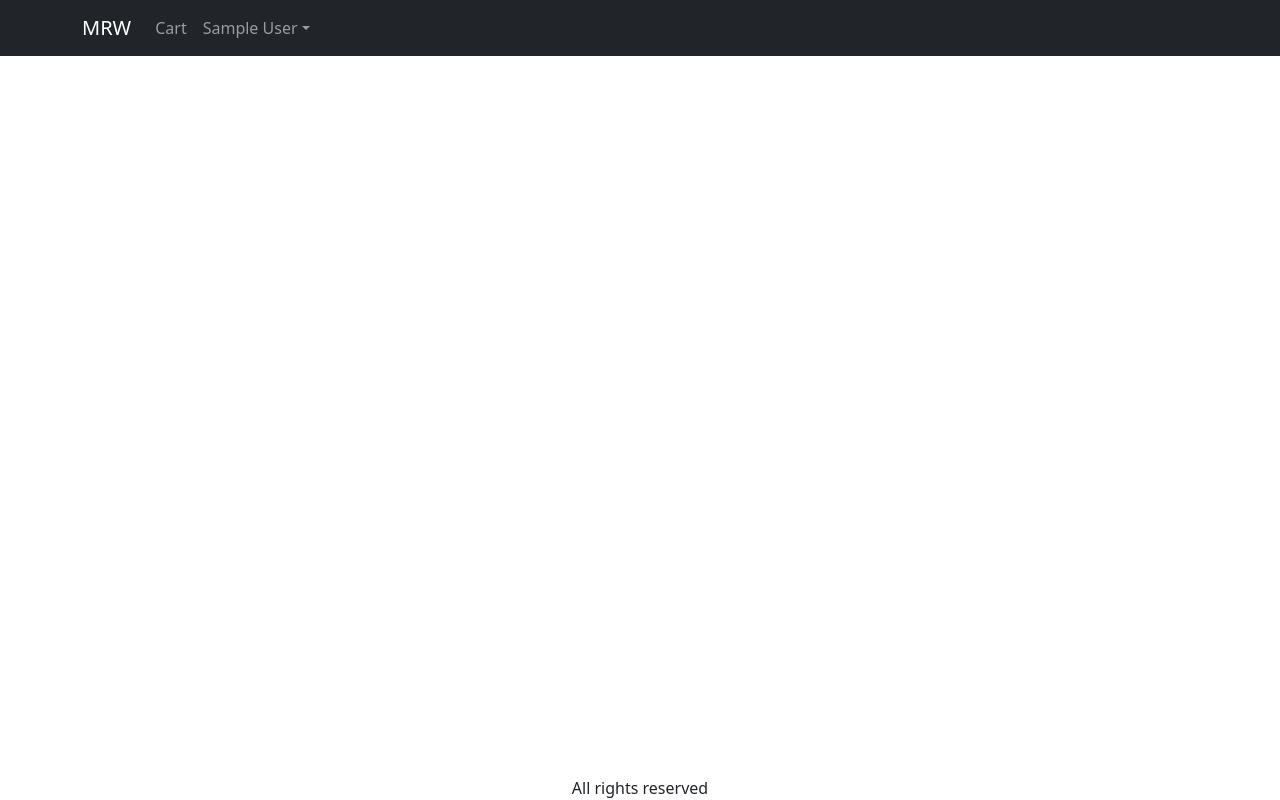
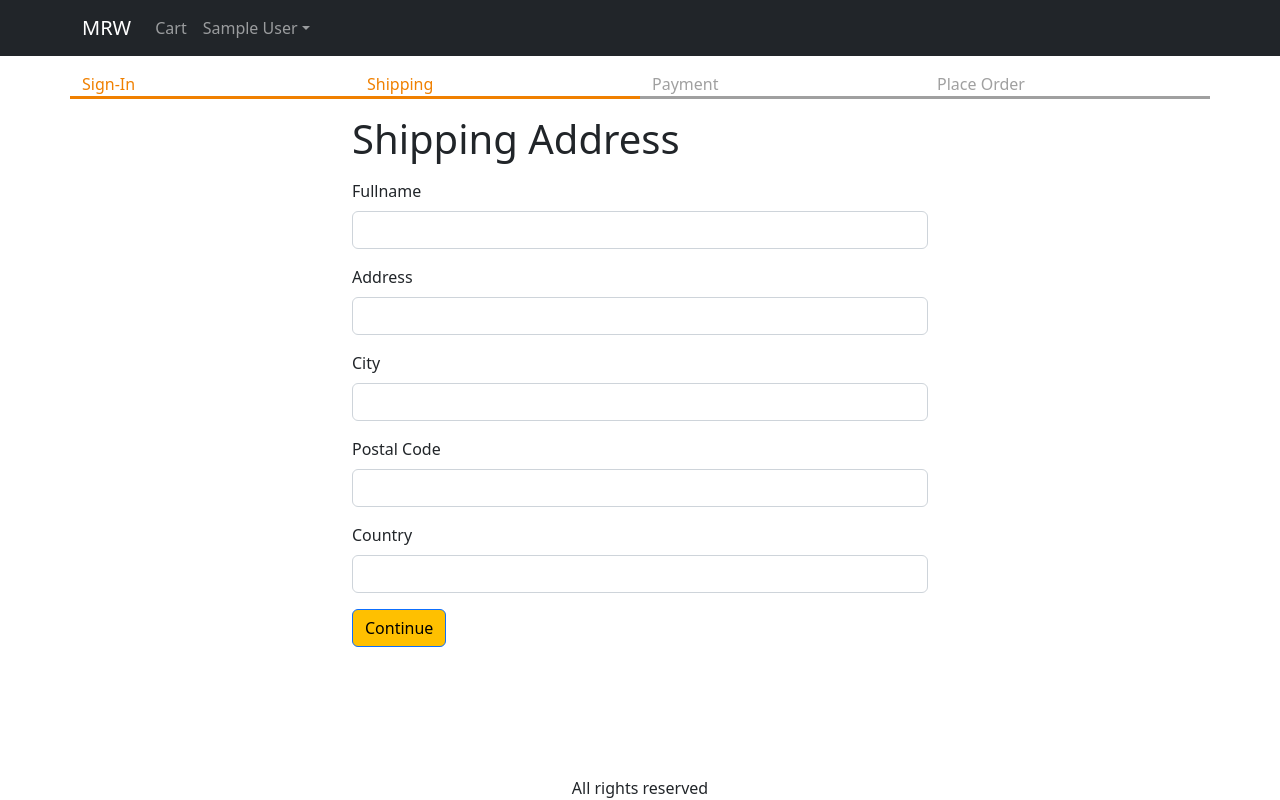
Before and after one commit to rawitchp/mern-mrw-store, a React (Create React App) app in the folder frontend/: page /shipping in a window 1280 px wide. Built offline with nearby package versions, Linux system fonts and the light colour scheme; sample sign-in values are in the browser's storage.

Commit message:
save Shipping Address

```diff
--- a/frontend/src/App.js
+++ b/frontend/src/App.js
@@ -12,6 +12,7 @@
 import SigninScreen from './pages/SigninScreen';
 import { ToastContainer } from 'react-toastify';
 import 'react-toastify/dist/ReactToastify.css';
+import ShippingAddressScreen from './pages/ShippingAddressScreen.js';
 
 function App() {
   const { state, dispatch: ctxDispatch } = useContext(Store);
@@ -20,6 +21,7 @@
   const signoutHandler = () => {
     ctxDispatch({ type: 'USER_SIGNOUT' });
     localStorage.removeItem('userInfo');
+    localStorage.removeItem('shippingAddress');
   };
   return (
     <BrowserRouter>
@@ -73,6 +75,7 @@
               <Route path="/" element={<HomeScreen />} />
               <Route path="/cart" element={<CartScreen />} />
               <Route path="/signin" element={<SigninScreen />} />
+              <Route path="/shipping" element={<ShippingAddressScreen />} />
             </Routes>
           </Container>
         </main>
--- a/frontend/src/Store.js
+++ b/frontend/src/Store.js
@@ -8,6 +8,9 @@
     : null,
 
   cart: {
+    shippingAddress: localStorage.getItem('shippingAddress')
+      ? JSON.parse(localStorage.getItem('shippingAddress'))
+      : {},
     cartItems: localStorage.getItem('cartItems')
       ? JSON.parse(localStorage.getItem('cartItems'))
       : [],
@@ -39,7 +42,22 @@
     case 'USER_SIGNIN':
       return { ...state, userInfo: action.payload };
     case 'USER_SIGNOUT':
-      return { ...state, userInfo: null };
+      return {
+        ...state,
+        userInfo: null,
+        cart: {
+          cartItems: [],
+          shippingAddress: {},
+        },
+      };
+    case 'SAVING_SHIPPING_ADDRESS':
+      return {
+        ...state,
+        cart: {
+          ...state.cart,
+          shippingAddress: action.payload,
+        },
+      };
     default:
       return state;
   }
--- /dev/null
+++ b/frontend/src/components/CheckoutSteps.js
@@ -0,0 +1,15 @@
+import React from 'react'
+import { Col, Row } from 'react-bootstrap'
+
+function CheckoutSteps(props) {
+  return (
+    <Row className='checkout-step'>
+        <Col className={props.step1?'active':''}>Sign-In</Col>
+        <Col className={props.step2?'active':''}>Shipping</Col>
+        <Col className={props.step3?'active':''}>Payment</Col>
+        <Col className={props.step4?'active':''}>Place Order</Col>
+    </Row>
+  )
+}
+
+export default CheckoutSteps
--- a/frontend/src/index.css
+++ b/frontend/src/index.css
@@ -57,3 +57,13 @@
 .small-container {
   max-width: 600px !important;
 }
+
+.checkout-step > div {
+  border-bottom: 0.2rem solid #a0a0a0;
+  color: #a0a0a0;
+}
+
+.checkout-step > div.active {
+  border-bottom: 0.2rem solid #f08000 !important;
+  color: #f08000 !important;
+}
--- /dev/null
+++ b/frontend/src/pages/ShippingAddressScreen.js
@@ -0,0 +1,105 @@
+import { React, useState, useContext, useEffect } from 'react';
+import { Helmet } from 'react-helmet-async';
+import { Button, Form } from 'react-bootstrap';
+import { useNavigate } from 'react-router-dom';
+import { Store } from '../Store';
+import CheckoutSteps from '../components/CheckoutSteps';
+
+function ShippingAddressScreen() {
+  const navigate = useNavigate();
+  const { state, dispatch: ctxDispatch } = useContext(Store);
+  const {
+      userInfo,
+    cart: { shippingAddress },
+  } = state;
+  useEffect(() => {
+    if (!userInfo) {
+      navigate('/signin?redirect=/shipping');
+    }
+  }, [userInfo,navigate]);
+  const [fullname, setFullname] = useState(shippingAddress.fullname || '');
+  const [address, setAddress] = useState(shippingAddress.address || '');
+  const [city, setCity] = useState(shippingAddress.city || '');
+  const [postalCode, setPostalCode] = useState(
+    shippingAddress.postalCode || ''
+  );
+  const [country, setCountry] = useState(shippingAddress.country || '');
+  const submithandler = (e) => {
+    e.preventDefault();
+    ctxDispatch({
+      type: 'SAVE_SHIPPING_ADDRESS',
+      payload: {
+        fullname,
+        address,
+        city,
+        postalCode,
+        country,
+      },
+    });
+    localStorage.setItem(
+      'shippingAddress',
+      JSON.stringify({ fullname, address, city, postalCode, country })
+    );
+    navigate('payment');
+  };
+  return (
+    <div>
+      <Helmet>
+        <title>Shipping Address</title>
+      </Helmet>
+      <CheckoutSteps step1 step2></CheckoutSteps>
+      <div className="container small-container">
+        <h1 className="my-3">Shipping Address</h1>
+        <Form onSubmit={submithandler}>
+          <Form.Group className="mb-3" controlId="fullname">
+            <Form.Label>Fullname</Form.Label>
+            <Form.Control
+              value={fullname}
+              onChange={(e) => setFullname(e.target.value)}
+              require
+            />
+          </Form.Group>
+          <Form.Group className="mb-3" controlId="address">
+            <Form.Label>Address</Form.Label>
+            <Form.Control
+              value={address}
+              onChange={(e) => setAddress(e.target.value)}
+              require
+            />
+          </Form.Group>
+          <Form.Group className="mb-3" controlId="city">
+            <Form.Label>City</Form.Label>
+            <Form.Control
+              value={city}
+              onChange={(e) => setCity(e.target.value)}
+              require
+            />
+          </Form.Group>
+          <Form.Group className="mb-3" controlId="postalCode">
+            <Form.Label>Postal Code</Form.Label>
+            <Form.Control
+              value={postalCode}
+              onChange={(e) => setPostalCode(e.target.value)}
+              require
+            />
+          </Form.Group>
+          <Form.Group className="mb-3" controlId="country">
+            <Form.Label>Country</Form.Label>
+            <Form.Control
+              value={country}
+              onChange={(e) => setCountry(e.target.value)}
+              require
+            />
+          </Form.Group>
+          <div className="mb-3">
+            <Button variant="primary" type="submit">
+              Continue
+            </Button>
+          </div>
+        </Form>
+      </div>
+    </div>
+  );
+}
+
+export default ShippingAddressScreen;
```
Also changed, not shown: 1 other file (tests, documents, lock files or other folders).
